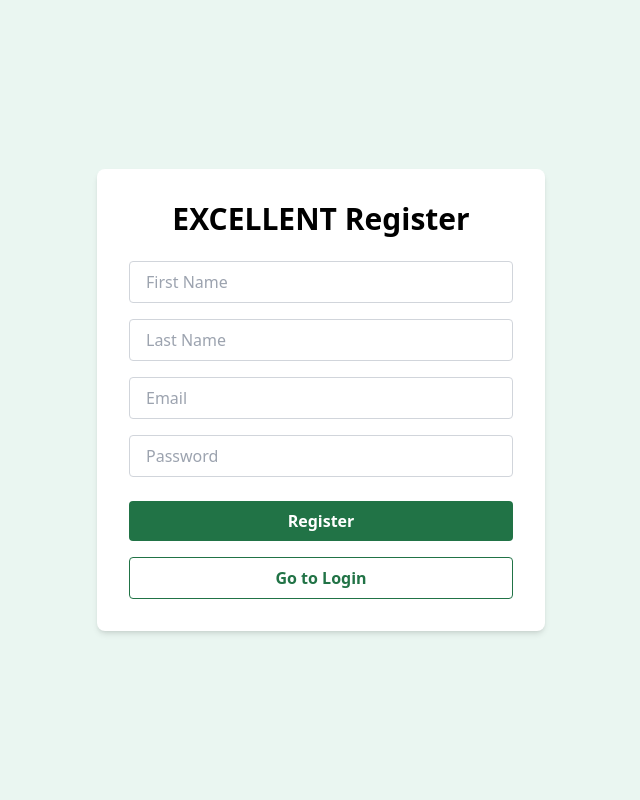
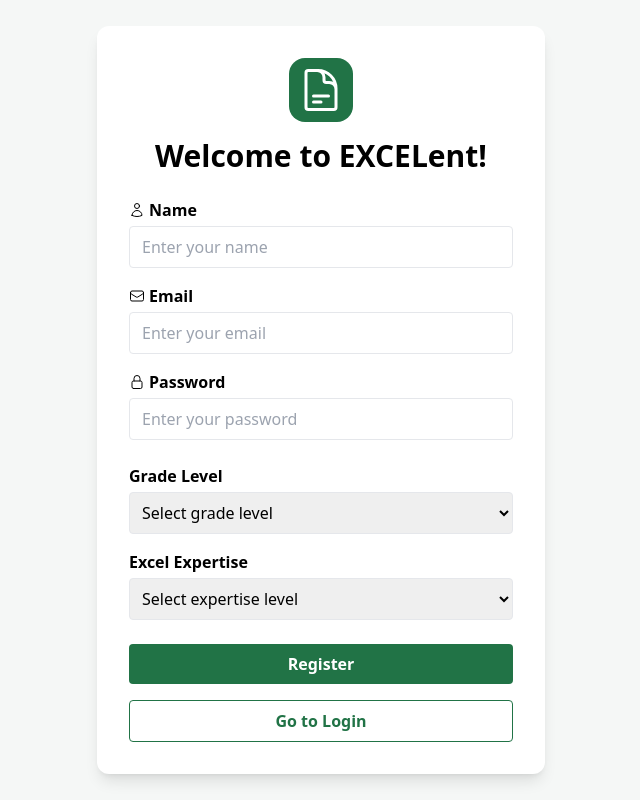
Before and after one commit to dev-jdelgado/excellent-platform, a React app in the folder frontend/: page /register in a window 1280 px wide. Shown: the whole page, without its empty margins (319-959 px from the left). Built offline with nearby package versions, Linux system fonts and the light colour scheme; no server answers; the HTML template or start-up script is replaced by a standard one.

Commit message:
Update color pallete and login and registration form

```diff
--- a/frontend/src/index.css
+++ b/frontend/src/index.css
@@ -10,3 +10,8 @@
 body {
   margin: 0;
 }
+
+.splash-bg {
+  background: #217346;
+  background: linear-gradient(120deg,rgba(33, 115, 70, 1) 0%, rgba(46, 142, 90, 1) 30%, rgba(73, 196, 130, 1) 50%, rgba(49, 148, 94, 1) 70%, rgba(33, 115, 70, 1) 100%);
+}
--- a/frontend/src/pages/Login.jsx
+++ b/frontend/src/pages/Login.jsx
@@ -18,33 +18,67 @@ export default function Login() {
     };
 
     return (
-        <div className="flex items-center justify-center min-h-screen bg-excel-50">
+        <div class="flex items-center justify-center min-h-screen bg-background">
             <form
                 onSubmit={submit}
-                className="bg-white p-8 rounded-lg shadow-md w-full max-w-md"
+                class="flex flex-col items-center bg-white p-8 rounded-xl shadow-lg w-full max-w-md"
             >
-                <h1 className="text-3xl font-bold text-primary mb-6 text-center">
-                    EXCELLENT Login
+                <div className="w-16 mb-4 bg-primary rounded-2xl p-2 text-white">
+                    <svg
+                        xmlns="http://www.w3.org/2000/svg"
+                        fill="none"
+                        viewBox="0 0 24 24"
+                        strokeWidth="1.5"
+                        stroke="currentColor"
+                    >
+                        <path
+                            strokeLinecap="round"
+                            strokeLinejoin="round"
+                            d="M19.5 14.25v-2.625a3.375 3.375 0 0 0-3.375-3.375h-1.5A1.125 1.125 0 0 1 13.5 7.125v-1.5a3.375 3.375 0 0 0-3.375-3.375H8.25m0 12.75h7.5m-7.5 3H12M10.5 2.25H5.625c-.621 0-1.125.504-1.125 1.125v17.25c0 .621.504 1.125 1.125 1.125h12.75c.621 0 1.125-.504 1.125-1.125V11.25a9 9 0 0 0-9-9Z"
+                        />
+                    </svg>
+                </div>
+                <h1 class="text-3xl font-bold text-black mb-6 text-center">
+                    Welcome to EXCELent!
                 </h1>
 
+                <div class="w-full">
+                    <div class="flex flex-row items-center gap-1 mb-1">
+                        <svg xmlns="http://www.w3.org/2000/svg" fill="none" viewBox="0 0 24 24" stroke-width="1.5" stroke="currentColor" class="w-4">
+                            <path stroke-linecap="round" stroke-linejoin="round" d="M21.75 6.75v10.5a2.25 2.25 0 0 1-2.25 2.25h-15a2.25 2.25 0 0 1-2.25-2.25V6.75m19.5 0A2.25 2.25 0 0 0 19.5 4.5h-15a2.25 2.25 0 0 0-2.25 2.25m19.5 0v.243a2.25 2.25 0 0 1-1.07 1.916l-7.5 4.615a2.25 2.25 0 0 1-2.36 0L3.32 8.91a2.25 2.25 0 0 1-1.07-1.916V6.75" />
+                        </svg>
+                        <label class="font-semibold">Email</label>
+                    </div>
                     <input
-                    className="w-full mb-4 px-4 py-2 border border-gray-300 rounded focus:outline-none focus:ring-2 focus:ring-excel-500"
-                    placeholder="Email"
+                        class="w-full mb-4 px-3 py-2 border rounded
+                            focus:outline-none focus:ring-2 focus:ring-primary"
+                        placeholder="Enter your email"
                         value={form.email}
                         onChange={(e) => setForm({ ...form, email: e.target.value })}
                     />
+                </div>
 
+                <div class="w-full">
+                    <div class="flex flex-row items-center gap-1 mb-1">
+                        <svg xmlns="http://www.w3.org/2000/svg" fill="none" viewBox="0 0 24 24" stroke-width="1.5" stroke="currentColor" class="w-4">
+                            <path stroke-linecap="round" stroke-linejoin="round" d="M16.5 10.5V6.75a4.5 4.5 0 1 0-9 0v3.75m-.75 11.25h10.5a2.25 2.25 0 0 0 2.25-2.25v-6.75a2.25 2.25 0 0 0-2.25-2.25H6.75a2.25 2.25 0 0 0-2.25 2.25v6.75a2.25 2.25 0 0 0 2.25 2.25Z" />
+                        </svg>
+                        <label class="font-semibold">Password</label>
+                    </div>
                     <input
                         type="password"
-                    className="w-full mb-6 px-4 py-2 border border-gray-300 rounded focus:outline-none focus:ring-2 focus:ring-excel-500"
-                    placeholder="Password"
+                        class="w-full mb-6 px-3 py-2 border rounded
+                            focus:outline-none focus:ring-2 focus:ring-primary"
+                        placeholder="Enter your password"
                         value={form.password}
                         onChange={(e) => setForm({ ...form, password: e.target.value })}
                     />
+                </div>
 
                 <button
                     type="submit"
-                    className="w-full bg-excel-500 hover:bg-excel-600 text-white font-semibold py-2 rounded transition-colors mb-4"
+                    class="w-full bg-primary hover:bg-secondary text-white
+                        font-semibold py-2 rounded transition-colors mb-4"
                 >
                     Login
                 </button>
@@ -52,7 +86,9 @@ export default function Login() {
                 <button
                     type="button"
                     onClick={() => navigate('/register')}
-                    className="w-full border border-excel-500 hover:bg-excel-500 hover:text-white text-excel-500 font-semibold py-2 rounded transition-colors"
+                    class="w-full border border-primary text-primary
+                        hover:bg-primary hover:text-white
+                        font-semibold py-2 rounded transition-colors"
                 >
                     Go to Register
                 </button>
--- a/frontend/src/pages/Register.jsx
+++ b/frontend/src/pages/Register.jsx
@@ -3,7 +3,14 @@ import { useNavigate } from 'react-router-dom';
 import { register } from '../services/authService';
 
 export default function Register() {
-    const [form, setForm] = useState({ first_name: '', last_name: '', email: '', password: '' });
+    const [form, setForm] = useState({
+        name: '',
+        email: '',
+        password: '',
+        grade_level: '',
+        excel_expertise: ''
+    });
+
     const navigate = useNavigate();
 
     const submit = async (e) => {
@@ -18,52 +25,130 @@ export default function Register() {
     };
 
     return (
-        <div className="flex items-center justify-center min-h-screen bg-excel-50">
+        <div class="flex items-center justify-center min-h-screen bg-background">
             <form
                 onSubmit={submit}
-                className="bg-white p-8 rounded-lg shadow-md w-full max-w-md"
+                class="bg-white p-8 rounded-xl shadow-lg w-full max-w-md flex flex-col items-center"
             >
-                <h1 className="text-3xl font-bold text-primary mb-6 text-center">
-                    EXCELLENT Register
+                <div className="w-16 mb-4 bg-primary rounded-2xl p-2 text-white">
+                    <svg
+                        xmlns="http://www.w3.org/2000/svg"
+                        fill="none"
+                        viewBox="0 0 24 24"
+                        strokeWidth="1.5"
+                        stroke="currentColor"
+                    >
+                        <path
+                            strokeLinecap="round"
+                            strokeLinejoin="round"
+                            d="M19.5 14.25v-2.625a3.375 3.375 0 0 0-3.375-3.375h-1.5A1.125 1.125 0 0 1 13.5 7.125v-1.5a3.375 3.375 0 0 0-3.375-3.375H8.25m0 12.75h7.5m-7.5 3H12M10.5 2.25H5.625c-.621 0-1.125.504-1.125 1.125v17.25c0 .621.504 1.125 1.125 1.125h12.75c.621 0 1.125-.504 1.125-1.125V11.25a9 9 0 0 0-9-9Z"
+                        />
+                    </svg>
+                </div>
+                <h1 class="text-3xl font-bold text-black mb-6 text-center">
+                    Welcome to EXCELent!
                 </h1>
-
+                <div class="w-full">
+                    <div class="flex flex-row items-center gap-1 mb-1">
+                        <svg xmlns="http://www.w3.org/2000/svg" fill="none" viewBox="0 0 24 24" stroke-width="1.5" stroke="currentColor" class="w-4">
+                            <path stroke-linecap="round" stroke-linejoin="round" d="M15.75 6a3.75 3.75 0 1 1-7.5 0 3.75 3.75 0 0 1 7.5 0ZM4.501 20.118a7.5 7.5 0 0 1 14.998 0A17.933 17.933 0 0 1 12 21.75c-2.676 0-5.216-.584-7.499-1.632Z" />
+                        </svg>
+                        <label class="font-semibold">Name</label>
+                    </div>
                     <input
-                    className="w-full mb-4 px-4 py-2 border border-gray-300 rounded focus:outline-none focus:ring-2 focus:ring-excel-500"
-                    placeholder="First Name"
-                    value={form.first_name}
-                    onChange={(e) => setForm({ ...form, first_name: e.target.value })}
+                        class="w-full mb-4 px-3 py-2 border rounded
+                            focus:outline-none focus:ring-2 focus:ring-primary"
+                        placeholder="Enter your name"
+                        value={form.name}
+                        onChange={(e) => setForm({ ...form, name: e.target.value })}
                         required
                     />
+                </div>
 
+                <div class="w-full">
+                    <div class="flex flex-row items-center gap-1 mb-1">
+                        <svg xmlns="http://www.w3.org/2000/svg" fill="none" viewBox="0 0 24 24" stroke-width="1.5" stroke="currentColor" class="w-4">
+                            <path stroke-linecap="round" stroke-linejoin="round" d="M21.75 6.75v10.5a2.25 2.25 0 0 1-2.25 2.25h-15a2.25 2.25 0 0 1-2.25-2.25V6.75m19.5 0A2.25 2.25 0 0 0 19.5 4.5h-15a2.25 2.25 0 0 0-2.25 2.25m19.5 0v.243a2.25 2.25 0 0 1-1.07 1.916l-7.5 4.615a2.25 2.25 0 0 1-2.36 0L3.32 8.91a2.25 2.25 0 0 1-1.07-1.916V6.75" />
+                        </svg>
+                        <label class="font-semibold">Email</label>
+                    </div>
                     <input
-                    className="w-full mb-4 px-4 py-2 border border-gray-300 rounded focus:outline-none focus:ring-2 focus:ring-excel-500"
-                    placeholder="Last Name"
-                    value={form.last_name}
-                    onChange={(e) => setForm({ ...form, last_name: e.target.value })}
-                    required
-                />
-
-                <input
-                    className="w-full mb-4 px-4 py-2 border border-gray-300 rounded focus:outline-none focus:ring-2 focus:ring-excel-500"
-                    placeholder="Email"
                         type="email"
+                        class="w-full mb-4 px-3 py-2 border rounded
+                            focus:outline-none focus:ring-2 focus:ring-primary"
+                        placeholder="Enter your email"
                         value={form.email}
                         onChange={(e) => setForm({ ...form, email: e.target.value })}
                         required
                     />
+                </div>
 
+                <div class="w-full">
+                    <div class="flex flex-row items-center gap-1 mb-1">
+                        <svg xmlns="http://www.w3.org/2000/svg" fill="none" viewBox="0 0 24 24" stroke-width="1.5" stroke="currentColor" class="w-4">
+                            <path stroke-linecap="round" stroke-linejoin="round" d="M16.5 10.5V6.75a4.5 4.5 0 1 0-9 0v3.75m-.75 11.25h10.5a2.25 2.25 0 0 0 2.25-2.25v-6.75a2.25 2.25 0 0 0-2.25-2.25H6.75a2.25 2.25 0 0 0-2.25 2.25v6.75a2.25 2.25 0 0 0 2.25 2.25Z" />
+                        </svg>
+
+                        <label class="font-semibold">Password</label>
+                    </div>
                     <input
                         type="password"
-                    className="w-full mb-6 px-4 py-2 border border-gray-300 rounded focus:outline-none focus:ring-2 focus:ring-excel-500"
-                    placeholder="Password"
+                        class="w-full mb-6 px-3 py-2 border rounded
+                            focus:outline-none focus:ring-2 focus:ring-primary"
+                        placeholder="Enter your password"
                         value={form.password}
                         onChange={(e) => setForm({ ...form, password: e.target.value })}
                         required
                     />
+                </div>
+
+                <div className="w-full">
+                    <div className="flex flex-row items-center gap-1 mb-1">
+                        <label className="font-semibold">Grade Level</label>
+                    </div>
+
+                    <select
+                        className="w-full mb-4 px-2 py-2 border rounded
+                            focus:outline-none focus:ring-2 focus:ring-primary"
+                        value={form.grade_level}
+                        onChange={(e) =>
+                            setForm({ ...form, grade_level: e.target.value })
+                        }
+                        required
+                    >
+                        <option value="">Select grade level</option>
+                        <option value="Elementary">Elementary</option>
+                        <option value="Junior High">Junior High</option>
+                        <option value="Senior High">Senior High</option>
+                        <option value="College">College</option>
+                    </select>
+                </div>
+
+                <div className="w-full">
+                    <div className="flex flex-row items-center gap-1 mb-1">
+                        <label className="font-semibold">Excel Expertise</label>
+                    </div>
+
+                    <select
+                        className="w-full mb-6 px-2 py-2 border rounded
+                            focus:outline-none focus:ring-2 focus:ring-primary"
+                        value={form.excel_expertise}
+                        onChange={(e) =>
+                            setForm({ ...form, excel_expertise: e.target.value })
+                        }
+                        required
+                    >
+                        <option value="">Select expertise level</option>
+                        <option value="Beginner">Beginner</option>
+                        <option value="Intermediate">Intermediate</option>
+                        <option value="Advanced">Advanced</option>
+                    </select>
+                </div>
 
                 <button
                     type="submit"
-                    className="w-full bg-excel-500 hover:bg-excel-600 text-white font-semibold py-2 rounded transition-colors mb-4"
+                    class="w-full bg-primary hover:bg-secondary text-white
+                        font-semibold py-2 rounded transition-colors mb-4"
                 >
                     Register
                 </button>
@@ -71,7 +156,9 @@ export default function Register() {
                 <button
                     type="button"
                     onClick={() => navigate('/login')}
-                    className="w-full border border-excel-500 hover:bg-excel-500 hover:text-white text-excel-500 font-semibold py-2 rounded transition-colors"
+                    class="w-full border border-primary text-primary
+                        hover:bg-primary hover:text-white
+                        font-semibold py-2 rounded transition-colors"
                 >
                     Go to Login
                 </button>
```
Also changed, not shown: frontend/src/components/Splash.jsx (+51 -38 lines), frontend/src/pages/Dashboard.jsx (+4 -4 lines), frontend/tailwind.config.js (+9 -16 lines), 1 other file (tests, documents, lock files or other folders). Lines whose indentation alone changed are shown as unchanged.
